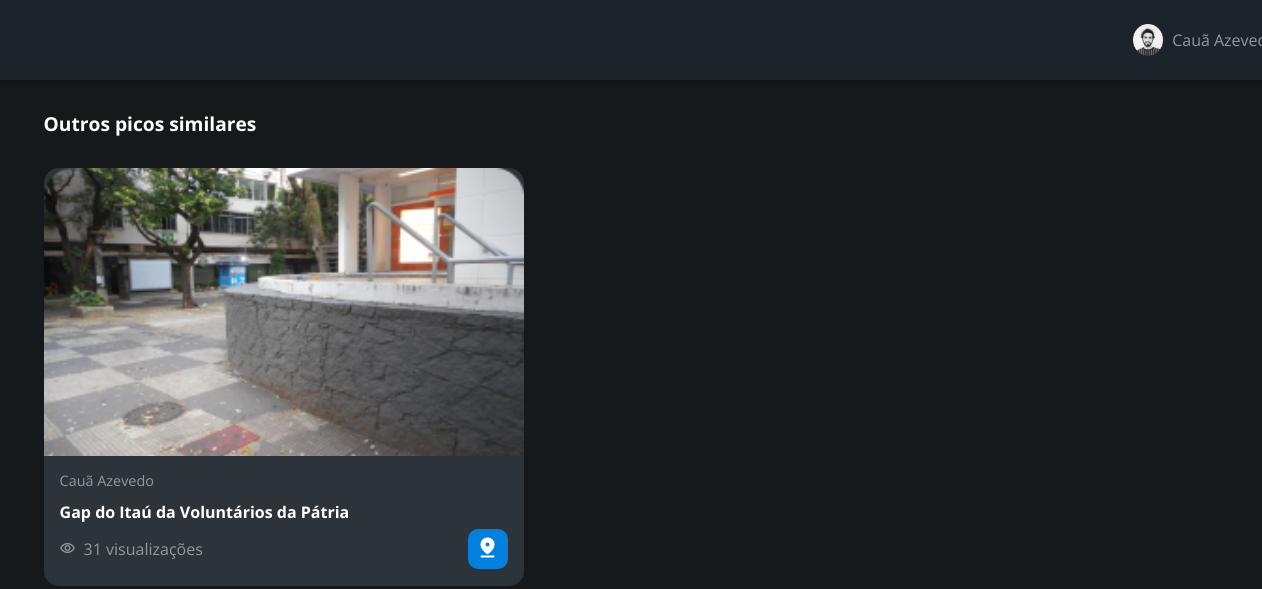
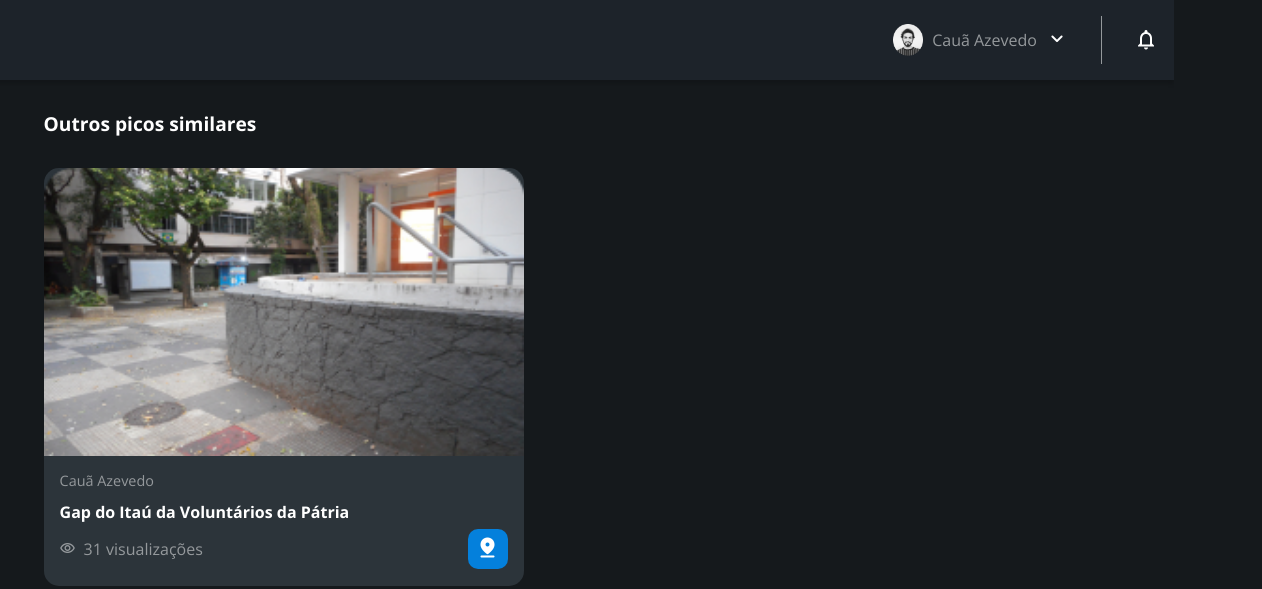
Before and after one commit to CauaLincoln/projeto-hzc, a plain HTML site: page gapdoitau.html in a window 1536 px wide. Shown: the top 589 px of the page, 1042-2304 px from the left, 1262 px wide, since content can reach past the window. Drawn offline with nearby package versions, Linux system fonts and the light colour scheme.

Commit message:
correcaocabecalho

```diff
--- a/assets/css/estilos-picos.css
+++ b/assets/css/estilos-picos.css
@@ -56,7 +56,7 @@ body {
         height: 80px;
         box-sizing: border-box;
         grid-column: 2;
-        width: 141rem;
+        width: 126rem;
     }
 
     .cabecalho__menu {
```
